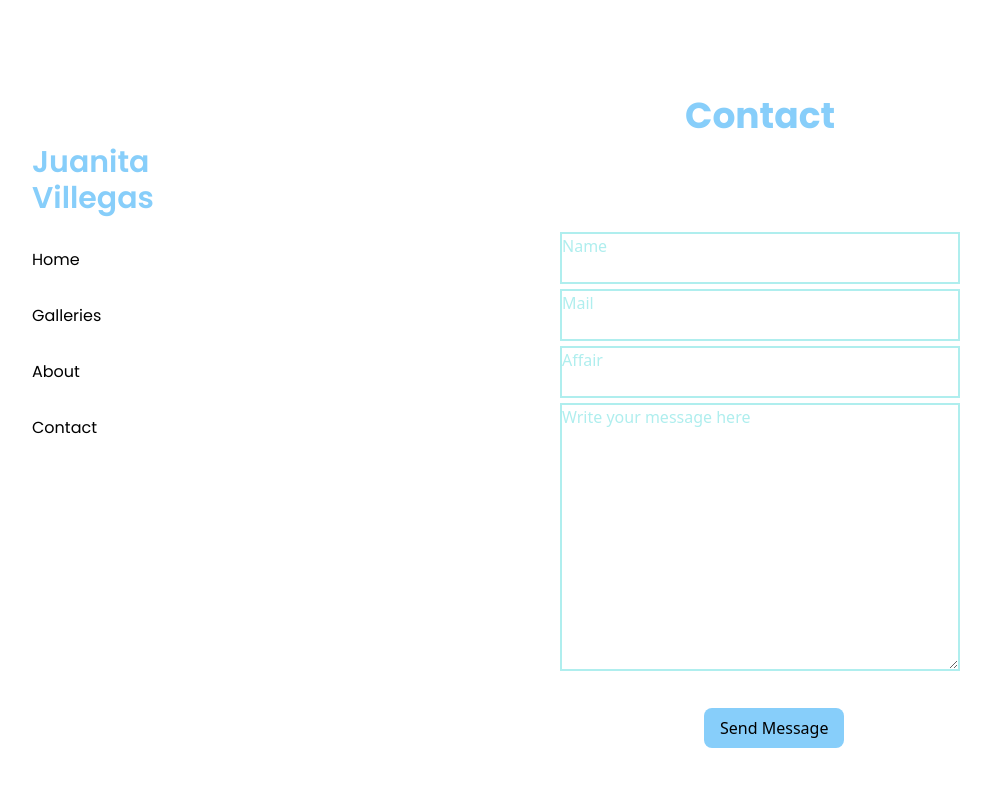
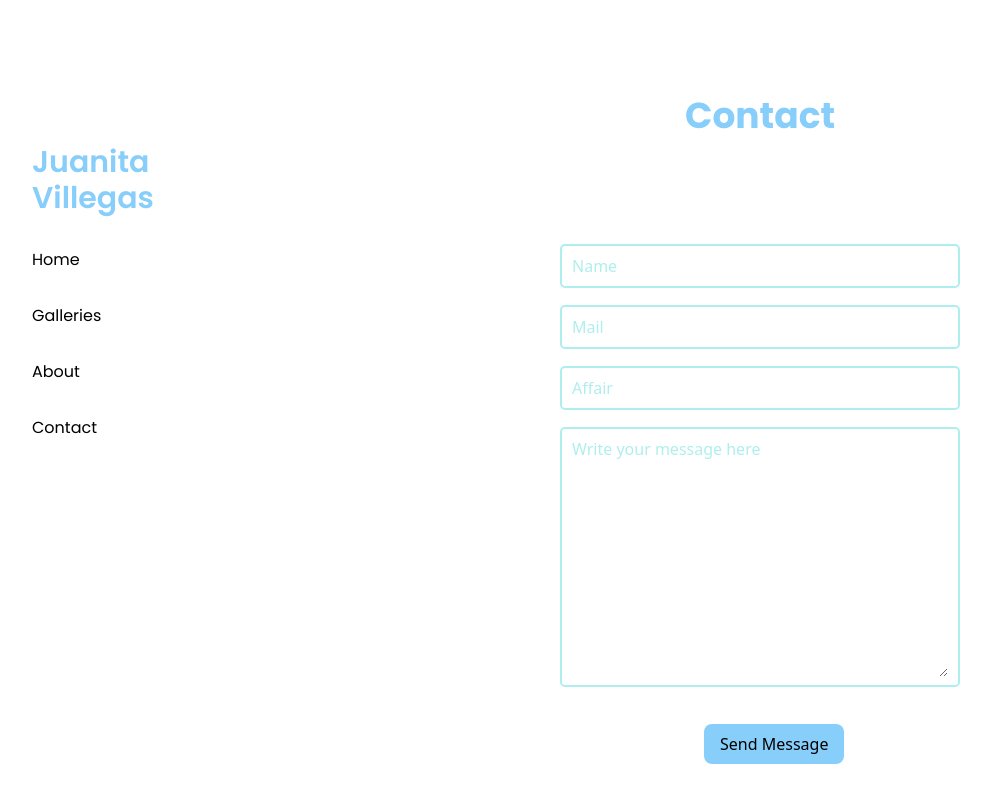
Before and after one commit to Gustavoarevalo/portafolio.juana.villegas, a React (Vite) app: page /contact in a window 1280 px wide. Shown: the whole page, without its empty margins (8-999 px from the left). Built offline with nearby package versions, Linux system fonts and the light colour scheme.

Commit message:
formulario animation

```diff
--- a/index.html
+++ b/index.html
@@ -2,6 +2,7 @@
 <html lang="en">
   <head>
     <meta charset="UTF-8" />
+
     <link rel="icon" type="image/svg+xml" href="/vite.svg" />
     <meta name="viewport" content="width=device-width, initial-scale=1.0" />
     <title>Juanita Villegas</title>
--- a/src/App.css
+++ b/src/App.css
@@ -1,11 +1,17 @@
-.lbl-nombre {
+.label {
   display: block;
   width: 400px;
   border: 2px solid #afeeee;
+  padding: 8px 10px;
+  position: relative;
+  box-sizing: border-box;
+  border-radius: 5px;
+  transition: 0.25s;
 }
 
 .div {
   margin-bottom: 5px;
+  padding-top: 12px;
 }
 
 .text {
@@ -16,6 +22,25 @@
   width: 100%;
 }
 
-.text-nomb {
+.span {
   color: #afeeee;
+  position: absolute;
+  top: 8px;
+  left: 10px;
 }
+
+.label.focus {
+  border-color: #800000;
+}
+
+.span.focus {
+  color: #800000;
+}
+
+.span.top {
+  left: 2px;
+  top: -10px;
+  font-size: 12px;
+  background: white;
+  padding: 0 5px;
+}
--- a/src/component/formulario.jsx
+++ b/src/component/formulario.jsx
@@ -1,4 +1,4 @@
-import React, { useState } from "react";
+import React, { useState, useEffect } from "react";
 import "../App.css";
 
 const Formulario = (props) => {
@@ -20,12 +20,33 @@ const Formulario = (props) => {
     props.addedit(values);
     setvalue({ ...inicialvalues });
   };
+
+  useEffect(() => {
+    const inputs = document.querySelectorAll("input, textarea");
+    inputs.forEach((element) => {
+      element.onfocus = () => {
+        element.previousElementSibling.classList.add("top");
+        element.previousElementSibling.classList.add("focus");
+        element.parentNode.classList.add("focus");
+      };
+      element.onblur = () => {
+        if (element.value.trim().length == 0) {
+          element.previousElementSibling.classList.remove("top");
+        }
+        element.previousElementSibling.classList.remove("focus");
+        element.parentNode.classList.remove("focus");
+      };
+    });
+  }, []);
+
   return (
+    <>
+      {" "}
       <form onSubmit={handlesubmit}>
         <div className="mt-10 lg:mt-24">
           <div className="div">
-          <label className="lbl-nombre">
-            <span className="text-nomb">Name</span>
+            <label className="label">
+              <span className="span">Name</span>
               <input
                 className="text"
                 type="text"
@@ -37,8 +58,8 @@ const Formulario = (props) => {
             </label>
           </div>
           <div className="div">
-          <label className="lbl-nombre">
-            <span className="text-nomb">Mail</span>
+            <label className="label">
+              <span className="span">Mail</span>
               <input
                 className="text"
                 type="text"
@@ -50,8 +71,8 @@ const Formulario = (props) => {
             </label>
           </div>
           <div className="div ">
-          <label className="lbl-nombre">
-            <span className="text-nomb">Affair</span>
+            <label className="label">
+              <span className="span">Affair</span>
               <input
                 className="text"
                 type="text"
@@ -63,8 +84,8 @@ const Formulario = (props) => {
             </label>
           </div>
           <div className="div">
-          <label className="lbl-nombre">
-            <span className="text-nomb">Write your message here</span>
+            <label className="label">
+              <span className="span">Write your message here</span>
               <textarea
                 cols="30"
                 rows="10"
@@ -86,6 +107,7 @@ const Formulario = (props) => {
           </button>
         </div>
       </form>
+    </>
   );
 };
 
```
Lines whose indentation alone changed are shown as unchanged.
